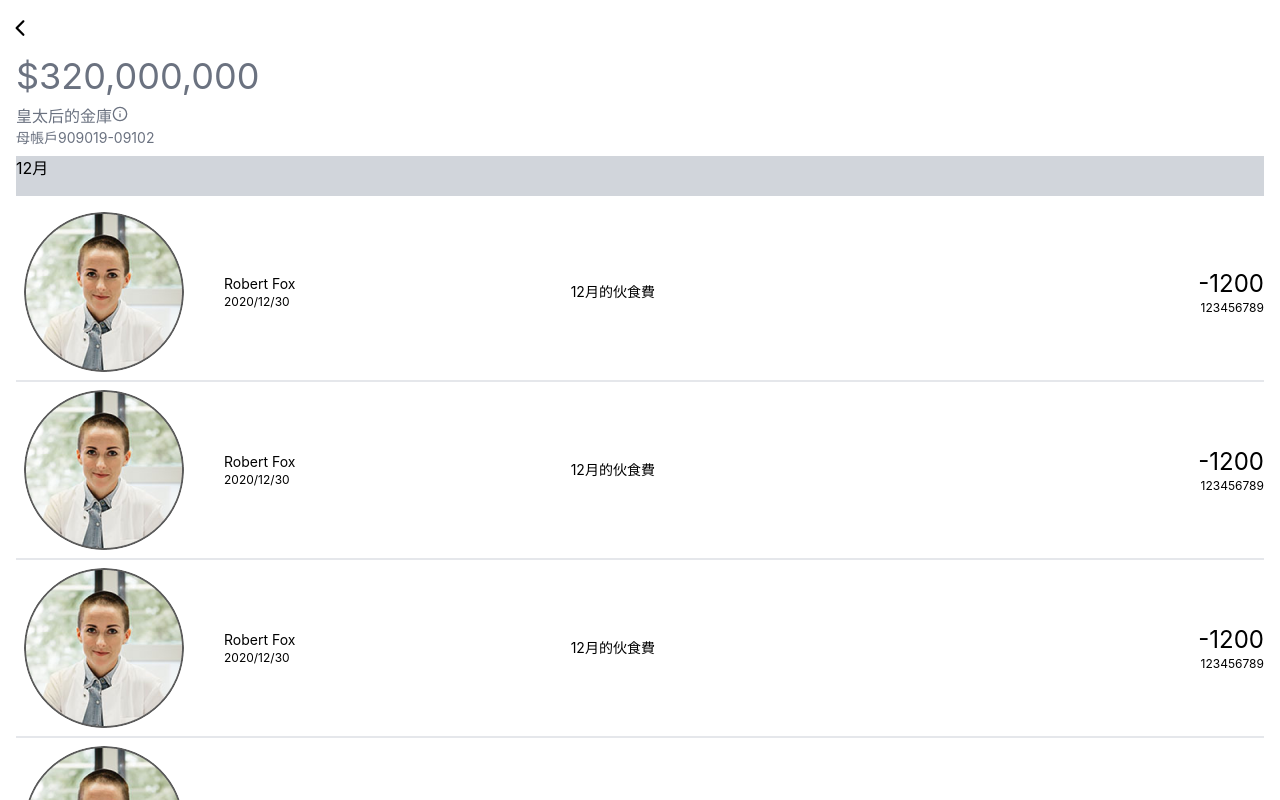
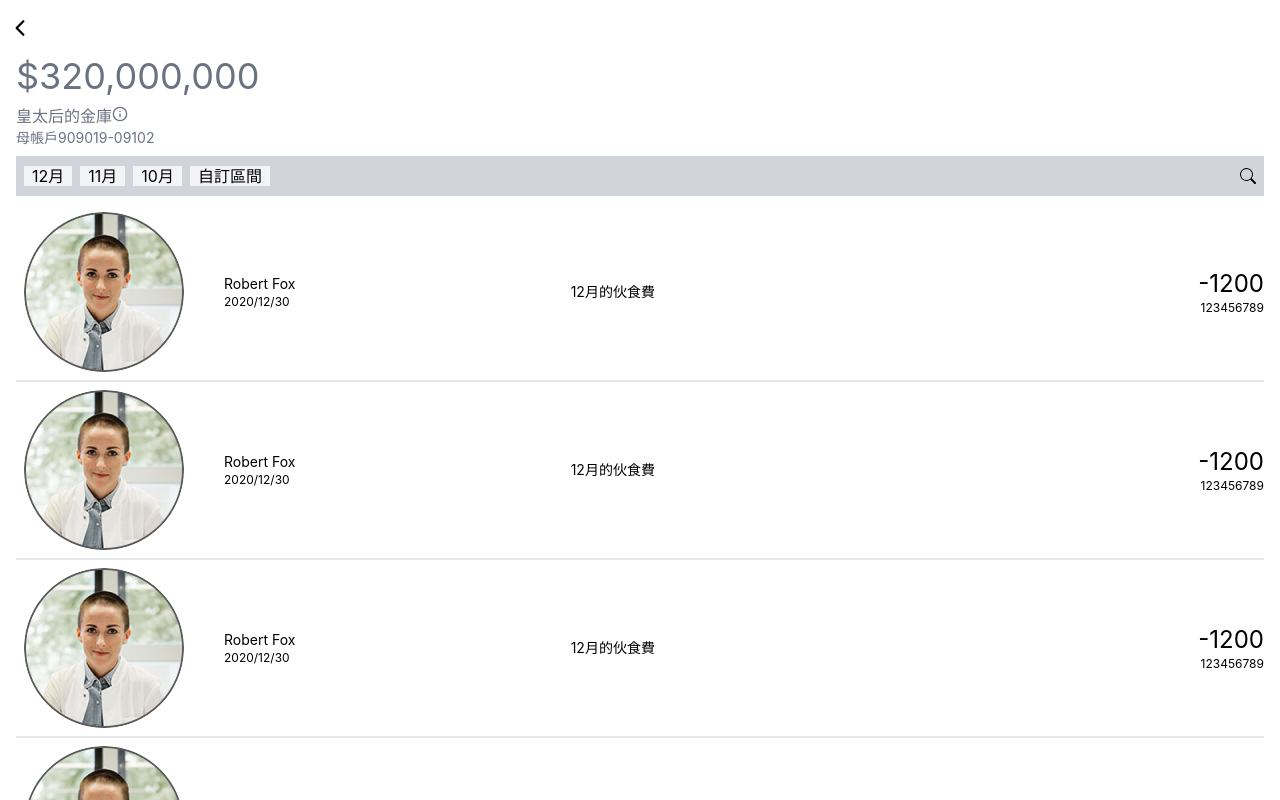
Before and after one commit to kayac-chang/React-Online-Banking, a React (Create React App) app: page /submain in a window 1280 px wide. Built offline with nearby package versions, Linux system fonts and the light colour scheme.

Commit message:
add submain page

```diff
--- a/package.json
+++ b/package.json
@@ -51,6 +51,7 @@
     "@types/react-router-dom": "^5.1.6",
     "@types/uuid": "^8.3.0",
     "autoprefixer": "^9",
+    "eslint-plugin-jsx-a11y": "^6.4.1",
     "postcss": "^7",
     "react-scripts": "4.0.1",
     "typescript": "^4.0.3"
--- /dev/null
+++ b/src/components/base/atoms/Tab.tsx
@@ -0,0 +1,20 @@
+import { ReactNode } from "react";
+
+type Props = {
+  href: string;
+  ariaControls: string;
+  className?: string;
+  label: ReactNode;
+};
+export default function Tab({ href, ariaControls, className, label }: Props) {
+  return (
+    <a
+      href={href}
+      aria-controls={ariaControls}
+      className={className}
+      role="tab"
+    >
+      {label}
+    </a>
+  );
+}
--- a/src/mocks/transactions.ts
+++ b/src/mocks/transactions.ts
@@ -77,6 +77,51 @@ const transactions: Transaction[] = [
     amount: -1200,
     balance: 123456789,
   },
+  {
+    id: uuid(),
+    name: "Robert Fox",
+    img: Avatar_06,
+    date: dayjs().format("YYYY/MM/DD"),
+    description: "12月的伙食費",
+    amount: -1200,
+    balance: 123456789,
+  },
+  {
+    id: uuid(),
+    name: "Robert Fox",
+    img: Avatar_06,
+    date: dayjs().format("YYYY/MM/DD"),
+    description: "12月的伙食費",
+    amount: -1200,
+    balance: 123456789,
+  },
+  {
+    id: uuid(),
+    name: "Robert Fox",
+    img: Avatar_06,
+    date: dayjs().format("YYYY/MM/DD"),
+    description: "12月的伙食費",
+    amount: -1200,
+    balance: 123456789,
+  },
+  {
+    id: uuid(),
+    name: "Robert Fox",
+    img: Avatar_06,
+    date: dayjs().format("YYYY/MM/DD"),
+    description: "12月的伙食費",
+    amount: -1200,
+    balance: 123456789,
+  },
+  {
+    id: uuid(),
+    name: "Robert Fox",
+    img: Avatar_06,
+    date: dayjs().format("YYYY/MM/DD"),
+    description: "12月的伙食費",
+    amount: -1200,
+    balance: 123456789,
+  },
 ];
 
 export default transactions;
--- a/src/pages/SubMain.tsx
+++ b/src/pages/SubMain.tsx
@@ -1,8 +1,10 @@
 import { fillRemainHeight } from "utils";
 import { Transaction } from "types";
 import { map } from "ramda";
+import { BsSearch } from "react-icons/bs";
 
-import SearchField from "components/base/molecules/InputField";
+import Tab from "components/base/atoms/Tab";
+import InputField from "components/base/molecules/InputField";
 import Header from "components/base/organisms/Header";
 import Record from "components/submain/Record";
 import Account from "components/submain/Account";
@@ -12,6 +14,39 @@ import transactions from "mocks/transactions";
 const toRecord = (transaction: Transaction) => (
   <Record key={transaction.id} {...transaction} className="mx-4" />
 );
+
+type TabProps = {
+  href: string;
+  ariaControls: string;
+  label: string;
+};
+
+const toTab = (props: TabProps) => (
+  <Tab key={props.href} {...props} className="px-2 bg-gray-100" />
+);
+
+const filters = [
+  {
+    href: "#dec",
+    ariaControls: "december",
+    label: "12月",
+  },
+  {
+    href: "#nov",
+    ariaControls: "november",
+    label: "11月",
+  },
+  {
+    href: "#oct",
+    ariaControls: "october",
+    label: "10月",
+  },
+  {
+    href: "#custom",
+    ariaControls: "custom",
+    label: "自訂區間",
+  },
+];
 
 export default function SubMain() {
   return (
@@ -24,9 +59,13 @@ export default function SubMain() {
         </div>
 
         <div className="mx-4">
-          <SearchField>
-            <button>12月</button>
-          </SearchField>
+          <InputField>
+            <div className="flex justify-between items-center p-2">
+              <nav className="space-x-2">{map(toTab)(filters)}</nav>
+
+              <BsSearch />
+            </div>
+          </InputField>
         </div>
 
         <div className="overflow-y-auto divide-y-2" ref={fillRemainHeight}>
```
Also changed, not shown: .eslintrc.json (added), 1 other file (tests, documents, lock files or other folders).
